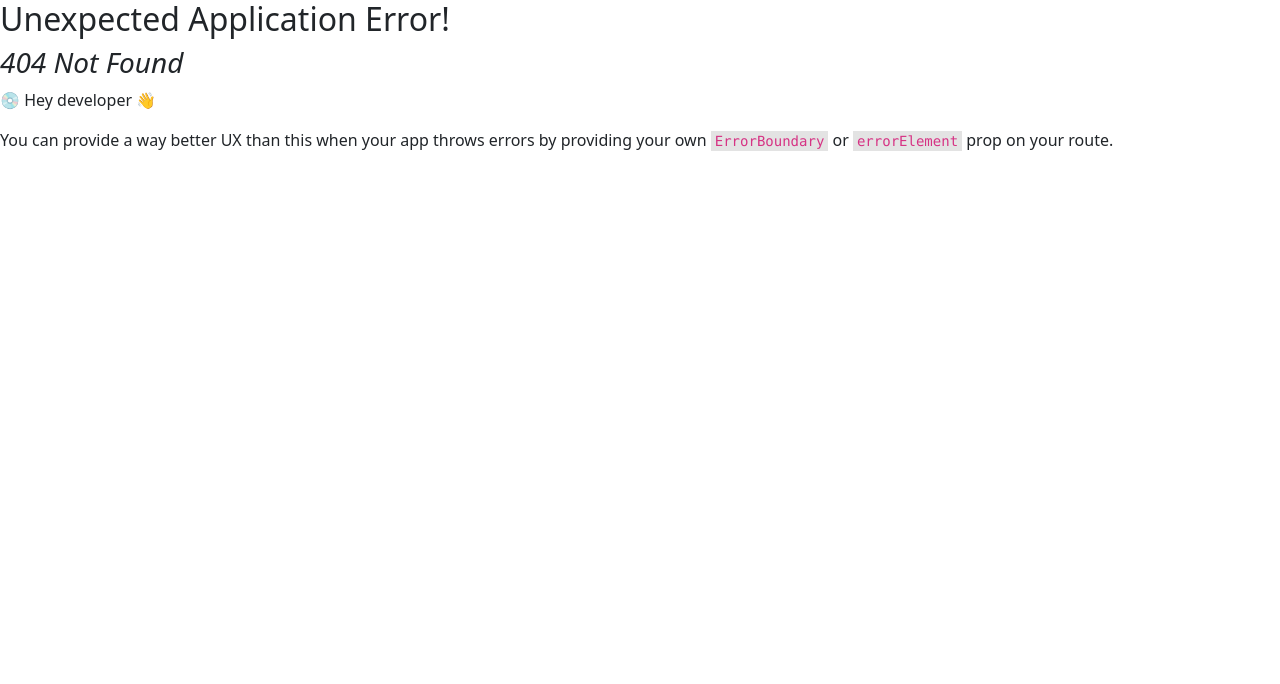
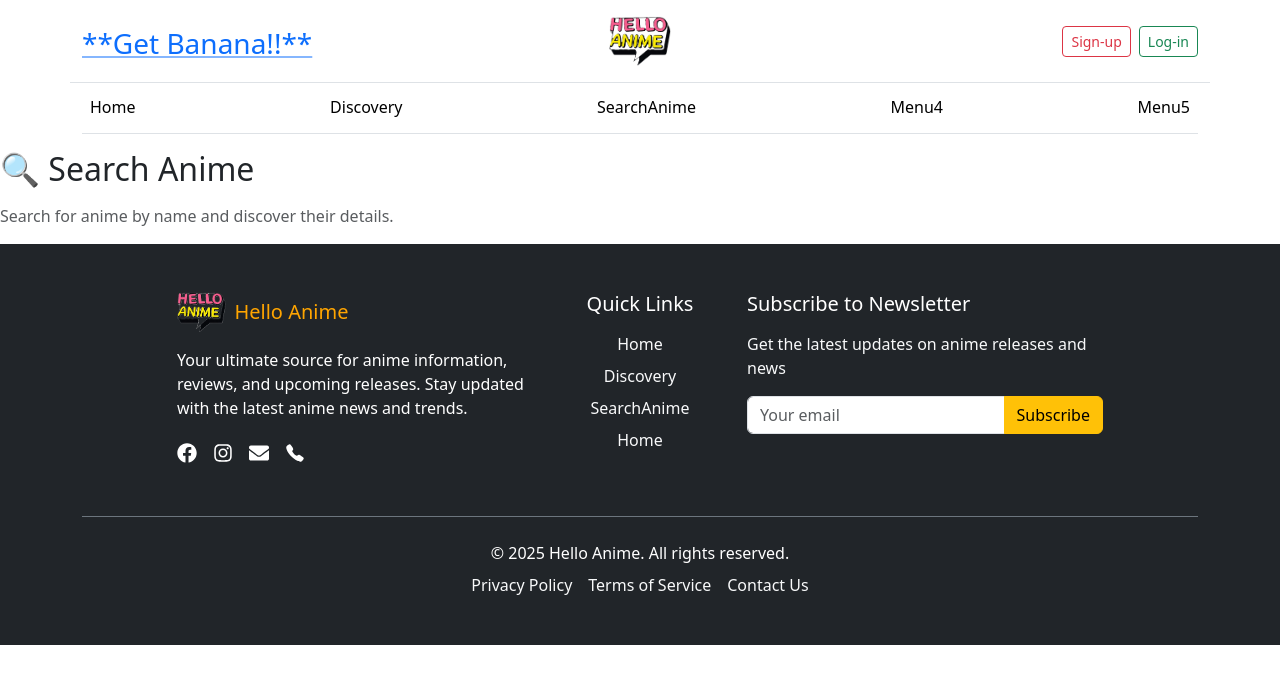
Before and after one commit to nineandmunong/hello-anime, a React (Vite) app: page /searchanime in a window 1280 px wide. Before the commit this address had no page. Shown: the top 684 px of the page. Built offline with nearby package versions, Linux system fonts and the light colour scheme.

Commit message:
Prepare to create SearchAnimePage

```diff
--- a/src/App.tsx
+++ b/src/App.tsx
@@ -1,9 +1,11 @@
 import { createBrowserRouter, RouterProvider } from "react-router-dom"
 import Root from "./Root"
-import HomePage from "./pages/Home/homePage"
-import { homeLoader } from "./pages/Home/homeLoader"
-import DiscoveryPage from "./pages/discovery/DiscoveryPage"
-import discoveryLoader from "./pages/discovery/discoveryLoader"
+import HomePage from "./pages/Home/HomePage"
+import { HomeLoader } from "./pages/Home/HomeLoader"
+import DiscoveryPage from "./pages/Discovery/DiscoveryPage"
+import DiscoveryLoader from "./pages/Discovery/DiscoveryLoader"
+import SearchAnimePage from "./pages/SearchAnime/SearchAnimePage"
+import SearchAnimeLoader from "./pages/SearchAnime/SearchAnimeLoader"
 
 const router = createBrowserRouter([
   {
@@ -13,12 +15,17 @@ const router = createBrowserRouter([
       {
         index: true,
         element: <HomePage />,
-        loader: homeLoader,
+        loader: HomeLoader,
       },
       {
         path: "/discovery",
         element: <DiscoveryPage />,
-        loader: discoveryLoader,
+        loader: DiscoveryLoader,
+      },
+      {
+        path: "/searchanime",
+        element: <SearchAnimePage />,
+        loader: SearchAnimeLoader,
       },
     ],
   },
--- a/src/components/Footer/Footer.tsx
+++ b/src/components/Footer/Footer.tsx
@@ -2,6 +2,7 @@ import { FaFacebook, FaInstagram, FaEnvelope } from "react-icons/fa"
 import { IoCall } from "react-icons/io5"
 import logo from "../../img/logo/logo1.png"
 import "./Footer.css"
+import { Link } from "react-router-dom"
 
 export default function Footer() {
   const currentYear = new Date().getFullYear()
@@ -42,36 +43,36 @@ export default function Footer() {
             <h5 className="mb-3">Quick Links</h5>
             <ul className="flex-column align-items-center list-unstyled d-flex">
               <li className="mb-2">
-                <a
-                  href="#"
-                  className="text-light text-decoration-none footer-link"
+                <Link
+                  className="text-light text-decoration-none footer-link "
+                  to="/"
                 >
                   Home
-                </a>
+                </Link>
               </li>
               <li className="mb-2">
-                <a
-                  href="#"
-                  className="text-light text-decoration-none footer-link"
+                <Link
+                  className="text-light text-decoration-none footer-link "
+                  to="/discovery"
                 >
-                  About Us
-                </a>
+                  Discovery
+                </Link>
               </li>
               <li className="mb-2">
-                <a
-                  href="#"
-                  className="text-light text-decoration-none footer-link"
+                <Link
+                  className="text-light text-decoration-none footer-link "
+                  to="/searchanime"
                 >
-                  Top Anime
-                </a>
+                  SearchAnime
+                </Link>
               </li>
               <li className="mb-2">
-                <a
-                  href="#"
-                  className="text-light text-decoration-none footer-link"
+                <Link
+                  className="text-light text-decoration-none footer-link "
+                  to="/home"
                 >
-                  Seasonal
-                </a>
+                  Home
+                </Link>
               </li>
             </ul>
           </div>
--- a/src/components/Header/Header.tsx
+++ b/src/components/Header/Header.tsx
@@ -51,9 +51,9 @@ export default function Header() {
               </Link>
             </li>
             <li className="nav-item">
-              <a className="nav-link link-body-emphasis" href="#">
-                Menu3
-              </a>
+              <Link className="nav-link link-body-emphasis" to="/searchanime">
+                SearchAnime
+              </Link>
             </li>
             <li className="nav-item">
               <a className="nav-link link-body-emphasis" href="#">
--- a/src/pages/Home/homeLoader.ts
+++ b/src/pages/Home/homeLoader.ts
@@ -7,7 +7,7 @@ export interface HomeLoaderResult {
   year: number
 }
 
-export async function homeLoader({
+export async function HomeLoader({
   request,
 }: {
   request: Request
--- a/src/pages/Home/homePage.tsx
+++ b/src/pages/Home/homePage.tsx
@@ -1,7 +1,7 @@
 import { useLoaderData } from "react-router-dom"
 import Carousel from "../../components/Homepage/Carousel/Carousel"
 import line from "../../img/gif_a.png"
-import { HomeLoaderResult } from "./homeLoader"
+import { HomeLoaderResult } from "./HomeLoader"
 import SideBar from "../../components/Homepage/SideBar/SideBar"
 import SeasonalAnime from "../../components/Homepage/seasonalAnime/seasonalAnime"
 
@@ -13,7 +13,7 @@ export default function HomePage() {
       {/* Carousel Section  */}
       <section>
         <div
-          className="ms-md-5 ms-4 ps-lg-5 "
+          className="ms-md-5 ms-4 ps-lg-5 pt-3"
           style={{
             fontWeight: "700",
             fontSize: "1.5rem",
--- /dev/null
+++ b/src/pages/SearchAnime/SearchAnimeLoader.ts
@@ -0,0 +1 @@
+export default function SearchAnimeLoader() {}
--- /dev/null
+++ b/src/pages/SearchAnime/SearchAnimePage.tsx
@@ -0,0 +1,14 @@
+import { useState, useEffect } from "react"
+
+export default function SearchAnimePage() {
+  return (
+    <div>
+      <div>
+        <h2 className="mb-3">🔍 Search Anime</h2>
+        <p className="text-muted">
+          Search for anime by name and discover their details.
+        </p>
+      </div>
+    </div>
+  )
+}
--- a/src/pages/discovery/discoveryLoader.ts
+++ b/src/pages/discovery/discoveryLoader.ts
@@ -1 +1 @@
-export default function discoveryLoader() {}
+export default function DiscoveryLoader() {}
```
